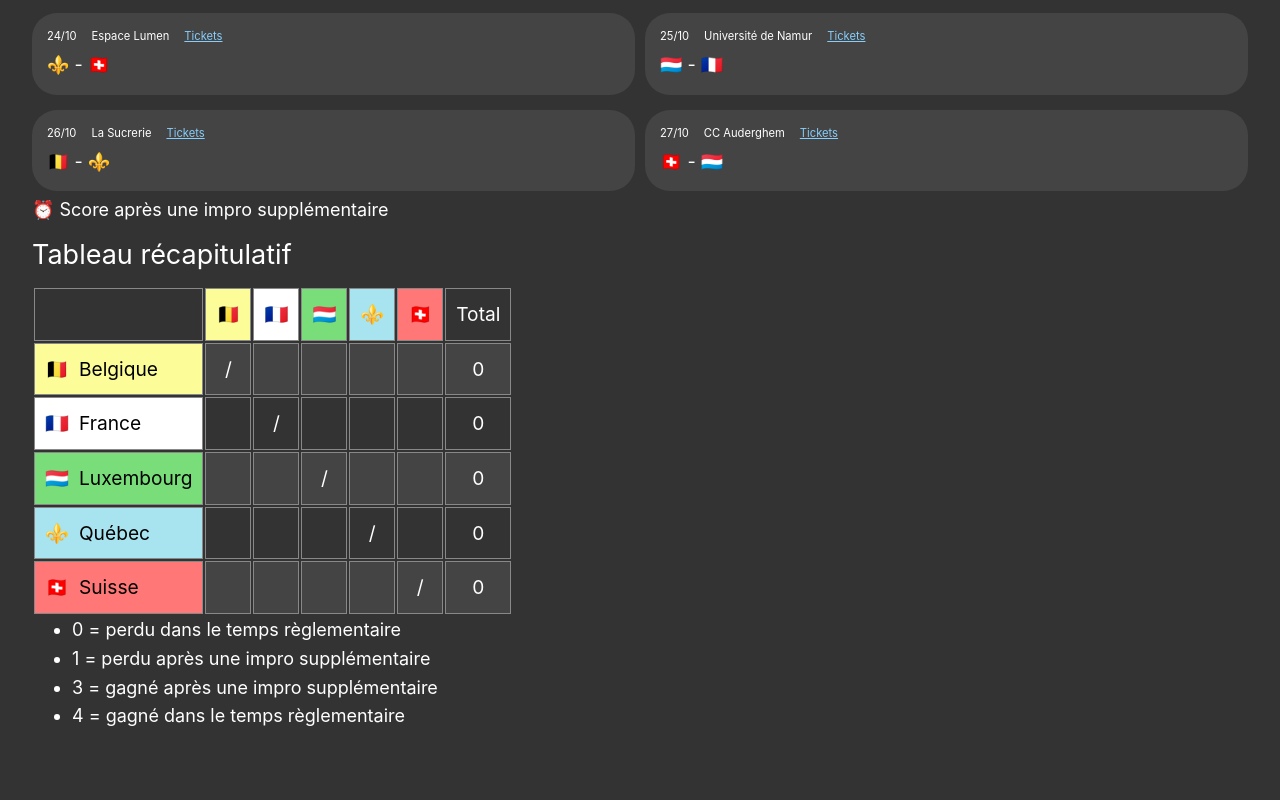
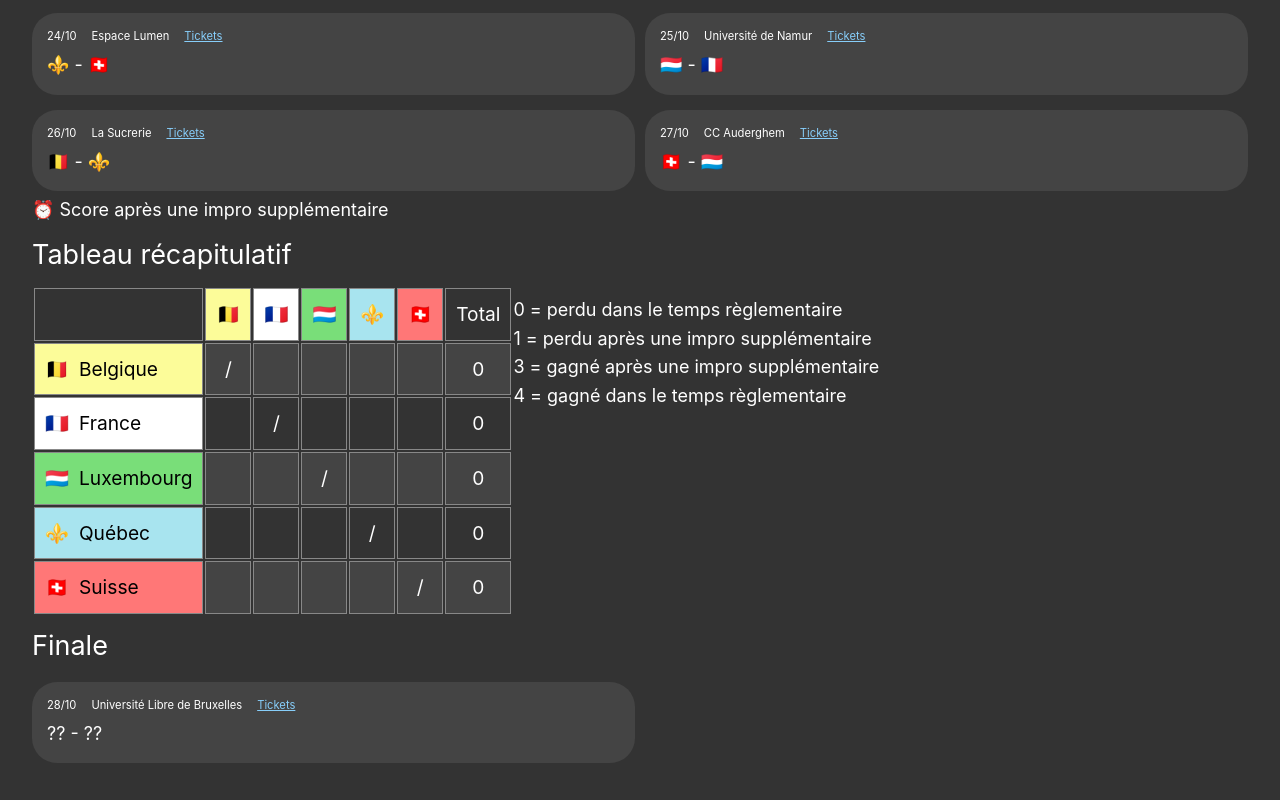
Before and after one commit to tchapeaux/mondial-impro-2023-resultats, a Vue app: page / in a window 1280 px wide. Shown: the part 461-1261 px from the top of the page. Before the commit the page ends 1224 px from the top, so only its background shows below. Built offline with nearby package versions, Linux system fonts and the light colour scheme.

Commit message:
imp: add Finale info

```diff
--- a/src/App.vue
+++ b/src/App.vue
@@ -8,7 +8,7 @@ if (new URLSearchParams(window.location.search).get('fakeData')) {
   RESULTS.matchs_pool.forEach((m) => {
     m.score_1 = Math.round(8 + Math.random() * 8)
     m.score_2 = Math.round(8 + Math.random() * 8)
-    m.overtime = Math.random() > 0.8
+    m.overtime = Math.random() > 0.6
   })
 }
 </script>
@@ -29,12 +29,20 @@ if (new URLSearchParams(window.location.search).get('fakeData')) {
   <p>⏰ Score après une impro supplémentaire</p>
 
   <h2>Tableau récapitulatif</h2>
+  <div class="recap-table">
     <RecapTable :results="RESULTS" />
     <ul>
       <li>0 = perdu dans le temps règlementaire</li>
       <li>1 = perdu après une impro supplémentaire</li>
       <li>3 = gagné après une impro supplémentaire</li>
       <li>4 = gagné dans le temps règlementaire</li>
+    </ul>
+  </div>
+
+  <h2>Finale</h2>
+
+  <ul class="match-list">
+    <MatchRow :match="RESULTS.finale" />
   </ul>
 </template>
 
@@ -55,6 +63,17 @@ h2 {
   padding: 10px 0;
 }
 
+.recap-table {
+  display: flex;
+  flex-wrap: wrap;
+}
+
+.recap-table ul {
+  list-style: none;
+  padding: 0;
+  margin: 10px 0;
+}
+
 @media (max-width: 600px) {
   h1 {
     font-size: 2rem;
--- a/src/components/MatchRow.vue
+++ b/src/components/MatchRow.vue
@@ -57,6 +57,11 @@ const winColor = computed(() => {
 })
 
 const ticketsUrl = computed(() => {
+  if (props.match.date.includes('28')) {
+    // Finale
+    return 'https://www.fbia.be/billetterie/la-finale/'
+  }
+
   const team1Name = RESULTS.teams.find((t) => t.short === props.match.team_1).name.replace('é', 'e')
   const team2Name = RESULTS.teams.find((t) => t.short === props.match.team_2).name.replace('é', 'e')
 
--- a/src/data/results.json
+++ b/src/data/results.json
@@ -95,6 +95,8 @@
   ],
   "finale": {
     "date": "28/10/2023",
-    "place": "Université Libre de Bruxelles"
+    "place": "Université Libre de Bruxelles",
+    "team_1": "??",
+    "team_2": "??"
   }
 }
```
Lines whose indentation alone changed are shown as unchanged.
